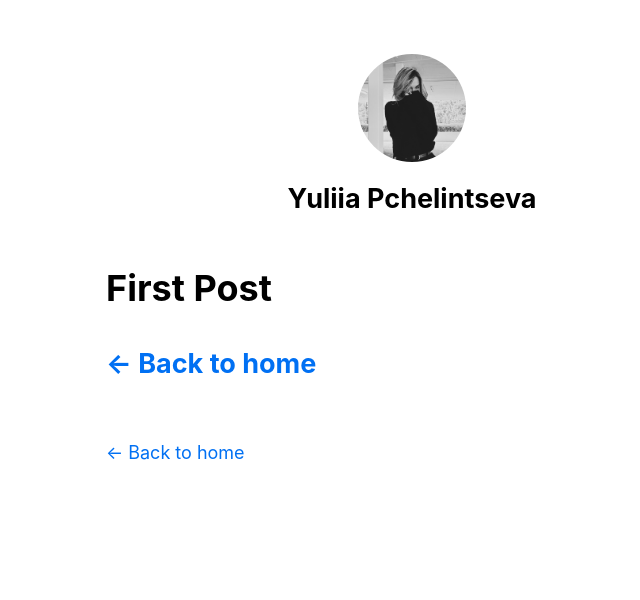
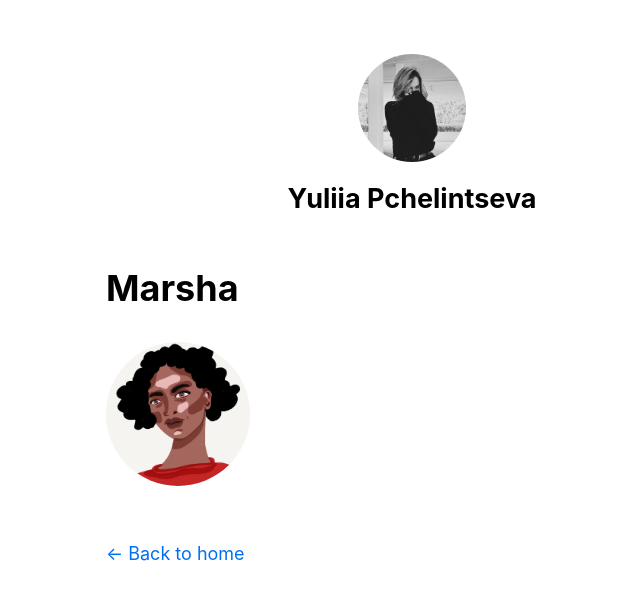
Before and after one commit to yuliia-p/next.js-app, a Next.js app in the folder nextjs-blog/: page /posts/first-post in a window 1280 px wide. Shown: the top 600 px of the page, without its empty margins (228-868 px from the left). Built offline with nearby package versions, Linux system fonts and the light colour scheme.

Commit message:
initial commit-1

```diff
--- a/nextjs-blog/pages/index.js
+++ b/nextjs-blog/pages/index.js
@@ -1,6 +1,7 @@
 import Head from 'next/head';
 import Layout, { siteTitle } from '../components/layout';
 import utilStyles from '../styles/utils.module.css';
+import Link from 'next/link';
 
 export default function Home() {
   return (
@@ -15,6 +16,7 @@ export default function Home() {
           (This is a sample website - you’ll be building a site like this on{' '}
           <a href="https://nextjs.org/learn">our Next.js tutorial</a>.)
         </p>
+        <Link href="/posts/first-post">Check this page!</Link>
       </section>
     </Layout>
   );
--- a/nextjs-blog/pages/posts/first-post.js
+++ b/nextjs-blog/pages/posts/first-post.js
@@ -1,6 +1,9 @@
 import Head from 'next/head';
 import Link from 'next/link';
 import Layout from '../../components/layout';
+import Image from 'next/image';
+import utilStyles from '../../styles/utils.module.css';
+
 
 export default function FirstPost() {
   return (
@@ -8,9 +11,18 @@ export default function FirstPost() {
       <Head>
         <title>First Post</title>
       </Head>
-      <h1>First Post</h1>
+      <h1>Marsha</h1>
+      <Image
+              priority
+              src="/images/Marsha.jpg"
+              className={utilStyles.borderCircle}
+              height={144}
+              width={144}
+              alt=""
+            />
       <h2>
-        <Link href="/">← Back to home</Link>
+
+        {/* <Link href="/">← Back to home</Link> */}
       </h2>
     </Layout>
   );
```
Also changed, not shown: nextjs-blog/public/images/Marsha.jpg (added).
